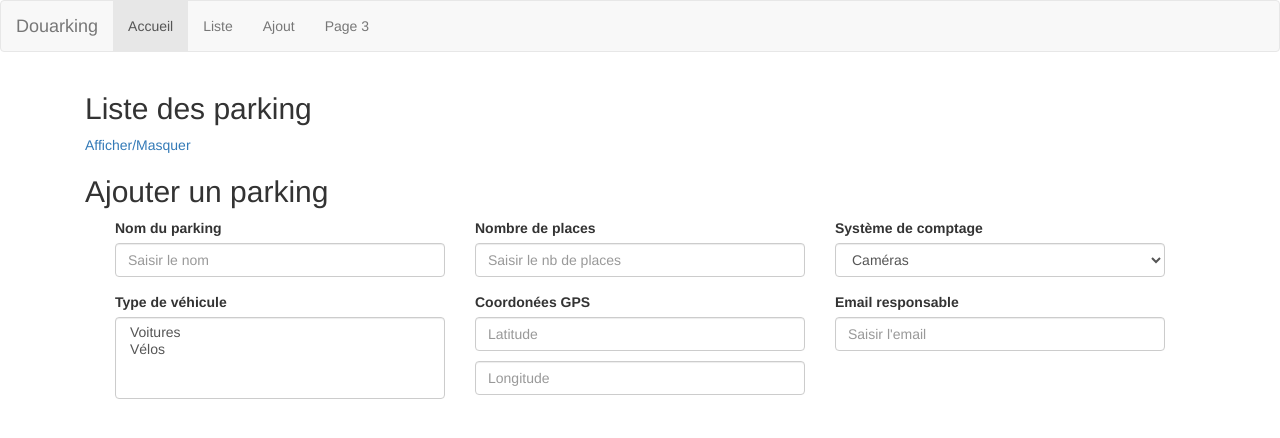
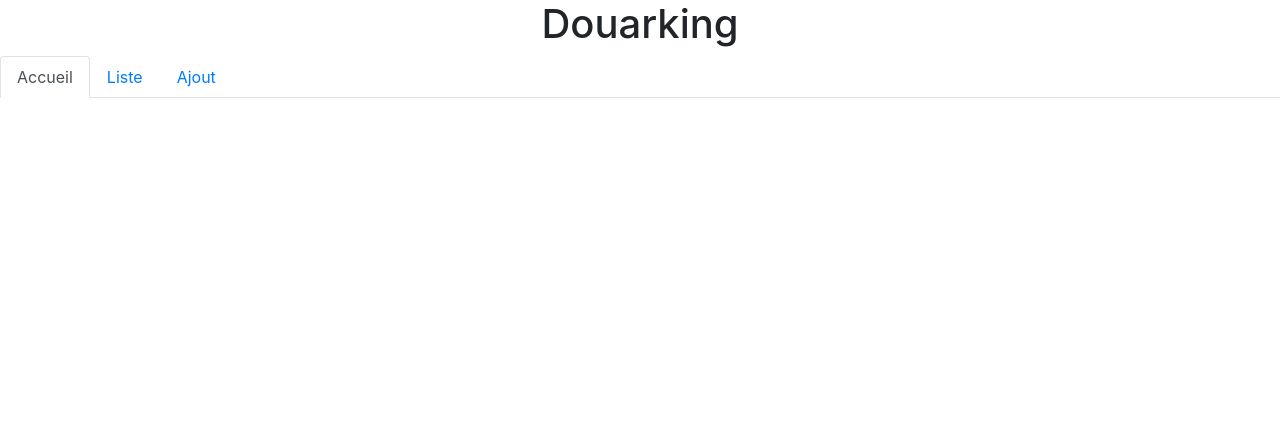
Before and after one commit to Mevelec/IHMWebSimleUI, a plain HTML site: page index.html in a window 1280 px wide. Drawn offline with nearby package versions, Linux system fonts and the light colour scheme.

Commit message:
ajout tab

```diff
--- a/index.html
+++ b/index.html
@@ -4,28 +4,32 @@
     <title>Douarking</title>
     <meta charset="utf-8">
     <meta name="viewport" content="width=device-width, initial-scale=1">
-    <link rel="stylesheet" href="https://maxcdn.bootstrapcdn.com/bootstrap/3.3.7/css/bootstrap.min.css">
+    <link rel="stylesheet" href="https://maxcdn.bootstrapcdn.com/bootstrap/4.0.0/css/bootstrap.min.css">
     <script src="https://cdnjs.cloudflare.com/ajax/libs/jquery/3.3.1/jquery.min.js"></script>
     <script src="https://maxcdn.bootstrapcdn.com/bootstrap/4.0.0/js/bootstrap.min.js"></script>
+    <script type="application/javascript" src="main.js"></script>
 </head>
 <body>
-
-<nav class="navbar navbar-default">
-    <div class="container-fluid">
-        <div class="navbar-header">
-            <a class="navbar-brand" href="#">Douarking</a>
+    <nav>
+        <div class="text-center">
+            <h1>Douarking</h1>
         </div>
-        <ul class="nav navbar-nav">
-            <li class="active"><a href="#">Accueil</a></li>
-            <li><a href="#liste-parking">Liste</a></li>
-            <li><a href="#form-parking">Ajout</a></li>
-            <li><a href="#">Page 3</a></li>
-        </ul>
+        <div class="nav nav-tabs" id="nav-tab" role="tablist">
+            <a class="nav-item nav-link active" id="nav-home-tab" data-toggle="tab" href="#home" role="tab" aria-controls="home" aria-selected="true">Accueil</a>
+            <a class="nav-item nav-link" id="nav-liste-tab" data-toggle="tab" href="#liste-parking" role="tab" aria-controls="liste-parking" aria-selected="false">Liste</a>
+            <a class="nav-item nav-link" id="nav-form-tab" data-toggle="tab" href="#form-parking" role="tab" aria-controls="form-parking" aria-selected="false">Ajout</a>
         </div>
     </nav>
 
     <div class="container">
-    <div class="col-md-12" id="liste-parking">
+        <div class="tab-content" id="nav-tabContent">
+            <div class="tab-pane fade show active" id="home" role="tabpanel" aria-labelledby="nav-home-tab">
+                <div class="col-md-12">
+
+                </div>
+            </div>
+            <div class="tab-pane fade" id="liste-parking" role="tabpanel" aria-labelledby="nav-liste-tab">
+                <div class="col-md-12">
                     <h2>Liste des parking</h2>
                     <a data-toggle="collapse" href="#collapseParking" role="button" aria-expanded="false" aria-controls="collapseParking">
                         Afficher/Masquer
@@ -80,10 +84,15 @@
                         </table>
                     </div>
                 </div>
-    <div class="col-md-12" id="form-parking">
+            </div>
+            <div class="tab-pane fade" id="form-parking" role="tabpanel" aria-labelledby="nav-form-tab">
+                <div class="col-md-12">
                     <h2>Ajouter un parking</h2>
-        <form class="col-md-12">
-            <div class="form-group col-md-4">
+                    <div id="status">
+
+                    </div>
+                    <form class="col-md-12 row">
+                        <div class="form-group col-md-4 has-danger">
                             <label for="nom-form">Nom du parking</label>
                             <input type="text" class="form-control" id="nom-form" placeholder="Saisir le nom">
                         </div>
@@ -116,12 +125,14 @@
                             <label for="email-form">Email responsable</label>
                             <input type="email" class="form-control" id="email-form" placeholder="Saisir l'email">
                         </div>
-
-
+                        <div class="form-group col-md-12">
+                            <button class="btn btn-primary pull-right" onclick="ajoutParking()">Ajouter le parking</button>
+                        </div>
 
                     </form>
                 </div>
             </div>
-
+        </div>
+    </div>
 </body>
 </html>
```
Also changed, not shown: main.js (added). Lines whose indentation alone changed are shown as unchanged.
